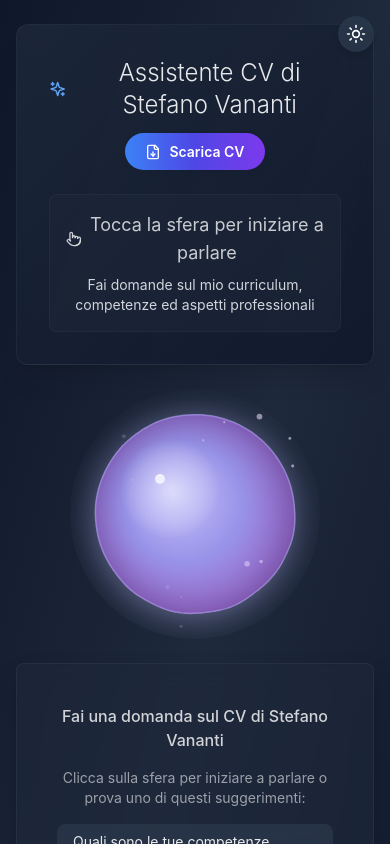
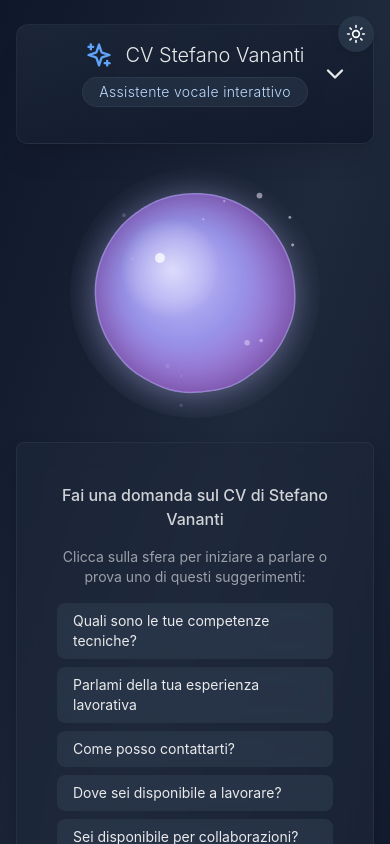
Before and after one commit to stedbrown/stefanovananticv, a React (Vite) app: page / in a window 390 px wide. Shown: the top 844 px of the page. Built offline with nearby package versions, Linux system fonts and the light colour scheme.

Commit message:
Fix: Migliorata la fluidità delle animazioni dell'header su mobile

```diff
--- a/src/App.tsx
+++ b/src/App.tsx
@@ -360,7 +360,7 @@ function App() {
             {/* AudioVisualizer posizionato sotto l'header */}
             <div className="w-full flex justify-center mb-6">
               {/* Area cliccabile limitata al blob con sfondo trasparente per evitare problemi su mobile */}
-              <div className={`w-[250px] h-[250px] pointer-events-auto relative rounded-full ${
+              <div className={`w-[250px] h-[250px] pointer-events-auto relative rounded-full z-30 ${
                 isDarkMode
                   ? 'bg-transparent'
                   : 'bg-transparent'
--- a/src/components/AudioVisualizer.tsx
+++ b/src/components/AudioVisualizer.tsx
@@ -550,13 +550,26 @@ const AudioVisualizer: React.FC<AudioVisualizerProps> = ({
       onMouseDown={onPressStart}
       onMouseUp={onPressEnd}
       onMouseLeave={onPressEnd}
-      onTouchStart={onPressStart}
-      onTouchEnd={onPressEnd}
+      onTouchStart={(e) => {
+        // Previeni il comportamento predefinito per evitare doppi eventi
+        e.preventDefault();
+        onPressStart();
+        // Aggiungi un timeout per gestire il click dopo il touch
+        setTimeout(() => {
+          onToggleListening();
+        }, 100);
+      }}
+      onTouchEnd={(e) => {
+        // Previeni il comportamento predefinito per evitare doppi eventi
+        e.preventDefault();
+        onPressEnd();
+      }}
       style={{
         background: 'transparent',
         backdropFilter: 'none',
         WebkitBackdropFilter: 'none',
-        touchAction: 'manipulation' // Migliora la gestione del touch su mobile
+        touchAction: 'manipulation', // Migliora la gestione del touch su mobile
+        zIndex: 40 // Assicura che il canvas sia sopra tutti gli altri elementi
       }}
     />
   );
--- a/src/components/Header.tsx
+++ b/src/components/Header.tsx
@@ -1,43 +1,76 @@
-import React from 'react';
+import React, { useState, useEffect } from 'react';
 import { ThemeProps, BlobState } from '../types';
-import { Mic, MessageSquare, StopCircle, AlertCircle, Pointer, FileDown, Sparkles } from 'lucide-react';
+import { Mic, MessageSquare, StopCircle, AlertCircle, Pointer, FileDown, Sparkles, ChevronDown, ChevronUp } from 'lucide-react';
 
 interface HeaderProps extends ThemeProps {
   blobState: BlobState;
 }
 
 const Header: React.FC<HeaderProps> = ({ isDarkMode, blobState }) => {
+  // Stato per gestire l'espansione dell'header su mobile
+  const [isExpanded, setIsExpanded] = useState(false);
+  const [isMobile, setIsMobile] = useState(false);
+  // Stato per l'animazione
+  const [isAnimating, setIsAnimating] = useState(false);
+
+  // Rileva se il dispositivo è mobile
+  useEffect(() => {
+    const checkIfMobile = () => {
+      setIsMobile(window.innerWidth < 768);
+    };
+
+    // Controlla all'inizio
+    checkIfMobile();
+
+    // Aggiungi event listener per il resize
+    window.addEventListener('resize', checkIfMobile);
+
+    // Cleanup
+    return () => window.removeEventListener('resize', checkIfMobile);
+  }, []);
+
+  // Funzione per gestire l'espansione con animazione
+  const toggleExpansion = () => {
+    setIsAnimating(true);
+    setIsExpanded(!isExpanded);
+
+    // Resetta lo stato di animazione dopo che la transizione è completata
+    setTimeout(() => {
+      setIsAnimating(false);
+    }, 300); // Durata della transizione
+  };
+
   // Funzione per ottenere l'icona e il messaggio appropriati in base allo stato
   const getStatusContent = () => {
     switch (blobState) {
       case 'idle':
         return {
-          icon: <Pointer className="w-5 h-5 inline-block mr-2" />,
+          icon: <Pointer className={`${isMobile ? 'w-6 h-6' : 'w-5 h-5'} inline-block mr-2`} />,
           text: 'Tocca la sfera per iniziare a parlare'
         };
       case 'listening':
         return {
-          icon: <Mic className="w-5 h-5 inline-block mr-2" />,
+          icon: <Mic className={`${isMobile ? 'w-6 h-6' : 'w-5 h-5'} inline-block mr-2`} />,
           text: 'Ascoltando...'
         };
       case 'responding':
         return {
-          icon: <MessageSquare className="w-5 h-5 inline-block mr-2" />,
+          icon: <MessageSquare className={`${isMobile ? 'w-6 h-6' : 'w-5 h-5'} inline-block mr-2`} />,
           text: 'Elaborando risposta...'
         };
       case 'interrupted':
         return {
-          icon: <StopCircle className="w-5 h-5 inline-block mr-2" />,
+          icon: <StopCircle className={`${isMobile ? 'w-6 h-6' : 'w-5 h-5'} inline-block mr-2`} />,
           text: 'Interrotto'
         };
       case 'error':
         return {
-          icon: <AlertCircle className="w-5 h-5 inline-block mr-2" />,
+          icon: <AlertCircle className={`${isMobile ? 'w-6 h-6' : 'w-5 h-5'} inline-block mr-2`} />,
           text: 'Si è verificato un errore'
         };
       default:
         return {
-          icon: <Pointer className="w-5 h-5 inline-block mr-2" />,
+          icon: <Pointer className={`${isMobile ? 'w-6 h-6' : 'w-5 h-5'} inline-block mr-2`} />,
           text: 'Tocca la sfera per iniziare a parlare'
         };
     }
@@ -64,18 +97,48 @@ const Header: React.FC<HeaderProps> = ({ isDarkMode, blobState }) => {
   const { icon, text } = getStatusContent();
 
   return (
-    <div className={`text-center p-8 rounded-xl ${
+    <div className={`text-center ${isMobile ? 'p-4' : 'p-8'} rounded-xl ${
       isDarkMode
         ? 'bg-gradient-to-br from-slate-800/80 to-slate-900/80 backdrop-blur-md border border-slate-700/40 text-white/90'
         : 'bg-gradient-to-br from-white/80 to-slate-100/80 backdrop-blur-md border border-gray-200/40 text-gray-800'
-    } shadow-xl transition-all duration-300 pointer-events-auto`}>
-      <div className="flex flex-col md:flex-row items-center justify-between mb-6">
-        <div className="flex items-center mb-3 md:mb-0">
-          <Sparkles className={`w-6 h-6 mr-3 ${isDarkMode ? 'text-blue-400' : 'text-blue-500'}`} />
-          <h1 className="text-2xl md:text-3xl font-light">Assistente CV di Stefano Vananti</h1>
+    } shadow-xl transition-all duration-300 pointer-events-auto z-20`}>
+      <div className="flex flex-col md:flex-row items-center justify-between mb-3 md:mb-6">
+        <div className={`flex items-center mb-2 md:mb-0 w-full ${isMobile && !isExpanded ? 'justify-center' : 'justify-between'}`}>
+          <div className={`flex flex-col ${isMobile && !isExpanded ? 'items-center' : 'items-start'} transition-all duration-300 ease-in-out`}>
+            <div className="flex items-center">
+              <Sparkles className={`${isMobile ? 'w-7 h-7' : 'w-6 h-6'} mr-3 ${isDarkMode ? 'text-blue-400' : 'text-blue-500'} transition-all duration-300`} />
+              <h1 className={`${isMobile ? 'text-xl' : 'text-2xl md:text-3xl'} font-light transition-all duration-300 ease-in-out`}>
+                {isMobile ? 'CV Stefano Vananti' : 'Assistente CV di Stefano Vananti'}
+              </h1>
+            </div>
+            {isMobile && !isExpanded && (
+              <p className={`text-sm mt-2 px-4 py-1 rounded-full ${
+                isDarkMode
+                  ? 'bg-slate-700/40 text-blue-200 border border-slate-600/30'
+                  : 'bg-white/60 text-blue-600 border border-blue-200/30'
+              } font-light tracking-wide transform transition-all duration-300 ease-in-out`}>
+                Assistente vocale interattivo
+              </p>
+            )}
           </div>
 
-        <div className="flex items-center space-x-2 pointer-events-auto">
+          {isMobile && (
+            <button
+              onClick={toggleExpansion}
+              className={`p-2 rounded-full focus:outline-none ${!isExpanded && 'absolute right-4'} transition-transform duration-300 ease-in-out ${isAnimating ? 'scale-110' : ''}`}
+              aria-label={isExpanded ? "Comprimi header" : "Espandi header"}
+              disabled={isAnimating}
+            >
+              {isExpanded ?
+                <ChevronUp className="w-7 h-7 transition-transform duration-300 ease-in-out hover:scale-110" /> :
+                <ChevronDown className="w-7 h-7 transition-transform duration-300 ease-in-out hover:scale-110" />
+              }
+            </button>
+          )}
+        </div>
+
+        {(!isMobile || isExpanded) && (
+          <div className={`flex items-center space-x-2 pointer-events-auto mt-2 md:mt-0 transition-all duration-300 ease-in-out ${isMobile ? 'transform-gpu' : ''} ${isMobile && isExpanded ? 'opacity-100 max-h-20' : isMobile ? 'opacity-0 max-h-0 overflow-hidden' : ''}`}>
             <a
               href="/documents/cv_stefano_vananti.pdf"
               download="CV_Stefano_Vananti.pdf"
@@ -83,9 +146,9 @@ const Header: React.FC<HeaderProps> = ({ isDarkMode, blobState }) => {
                 display: 'flex',
                 alignItems: 'center',
                 gap: '0.5rem',
-              padding: '0.5rem 1.25rem',
+                padding: isMobile ? '0.5rem 1rem' : '0.5rem 1.25rem',
                 borderRadius: '9999px',
-              fontSize: '0.875rem',
+                fontSize: isMobile ? '0.9rem' : '0.875rem',
                 fontWeight: '500',
                 color: 'white',
                 background: isDarkMode
@@ -108,24 +171,27 @@ const Header: React.FC<HeaderProps> = ({ isDarkMode, blobState }) => {
               }}
               onClick={() => console.log("Download CV cliccato")}
             >
-            <FileDown style={{ width: '16px', height: '16px' }} />
+              <FileDown style={{ width: isMobile ? '20px' : '16px', height: isMobile ? '20px' : '16px' }} />
               <span style={{ fontWeight: '600' }}>Scarica CV</span>
             </a>
           </div>
+        )}
       </div>
 
+      {(!isMobile || isExpanded) && (
         <div className={`flex flex-col items-center p-4 rounded-lg ${
           isDarkMode ? 'bg-slate-800/50 border border-slate-700/30' : 'bg-white/50 border border-gray-200/30'
-      }`}>
-        <div className={`text-lg flex items-center justify-center ${getStatusClass()} mb-2`}>
+        } transition-all duration-300 ease-in-out transform-gpu ${isMobile ? (isExpanded ? 'opacity-100 max-h-96 scale-100' : 'opacity-0 max-h-0 scale-95 overflow-hidden') : ''}`}>
+          <div className={`text-lg flex items-center justify-center ${getStatusClass()} mb-2 transition-all duration-300`}>
             {icon}
             <span>{text}</span>
           </div>
 
-        <p className={`text-sm ${isDarkMode ? 'text-gray-300' : 'text-gray-600'}`}>
+          <p className={`text-sm ${isDarkMode ? 'text-gray-300' : 'text-gray-600'} transition-all duration-300`}>
             Fai domande sul mio curriculum, competenze ed aspetti professionali
           </p>
         </div>
+      )}
     </div>
   );
 };
--- a/src/index.css
+++ b/src/index.css
@@ -40,6 +40,41 @@ body {
   transition-property: all;
   transition-timing-function: cubic-bezier(0.4, 0, 0.2, 1);
   transition-duration: 300ms;
+}
+
+/* Transizione fluida per l'header */
+@keyframes expand {
+  from {
+    max-height: 0;
+    opacity: 0;
+    transform: translateY(-10px) scale(0.95);
+  }
+  to {
+    max-height: 500px;
+    opacity: 1;
+    transform: translateY(0) scale(1);
+  }
+}
+
+@keyframes collapse {
+  from {
+    max-height: 500px;
+    opacity: 1;
+    transform: translateY(0) scale(1);
+  }
+  to {
+    max-height: 0;
+    opacity: 0;
+    transform: translateY(-10px) scale(0.95);
+  }
+}
+
+.header-expand {
+  animation: expand 300ms cubic-bezier(0.4, 0, 0.2, 1) forwards;
+}
+
+.header-collapse {
+  animation: collapse 300ms cubic-bezier(0.4, 0, 0.2, 1) forwards;
 }
 
 /* Miglioramenti per dispositivi mobili */
@@ -111,3 +146,32 @@ body {
   animation: shimmer 3s infinite;
   pointer-events: none;
 }
+
+/* Animazioni per l'header */
+.transform-gpu {
+  transform: translateZ(0);
+  will-change: transform, opacity, max-height;
+  backface-visibility: hidden;
+}
+
+/* Transizione fluida per elementi che cambiano altezza */
+.transition-height {
+  transition-property: max-height, opacity, transform;
+  transition-timing-function: cubic-bezier(0.4, 0, 0.2, 1);
+  transition-duration: 300ms;
+  overflow: hidden;
+}
+
+/* Effetto di rimbalzo per i pulsanti */
+@keyframes bounce-subtle {
+  0%, 100% {
+    transform: translateY(0);
+  }
+  50% {
+    transform: translateY(-2px);
+  }
+}
+
+.hover-bounce:hover {
+  animation: bounce-subtle 0.5s ease-in-out;
+}
```
Lines whose indentation alone changed are shown as unchanged.
